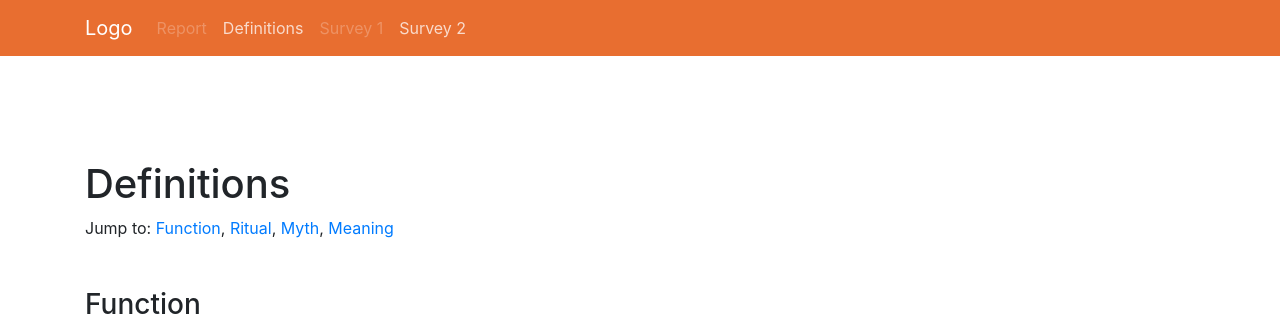
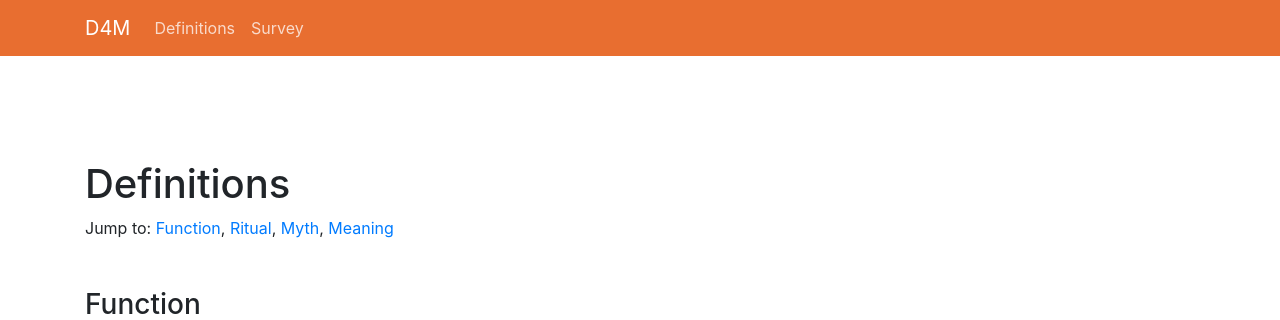
Before and after one commit to megagustav/DfM-Content, a PHP site: page /definitions/index.php in a window 1280 px wide. Shown: the top 320 px of the page. Run offline with PHP 8.4, Linux system fonts and the light colour scheme; some libraries are stand-ins or nearby versions.

Commit message:
added redirect and changed menu

```diff
--- a/header.php
+++ b/header.php
@@ -26,24 +26,24 @@
 
 	<nav class="fixed-top navbar navbar-expand-sm navbar-dark bg-warning">
 		<div class="container">
-			<a class="navbar-brand" href="../">Logo <span class="sr-only">(current)</span></a>
+			<a class="navbar-brand" href="../">D4M <span class="sr-only">(current)</span></a>
 			<button class="navbar-toggler" type="button" data-toggle="collapse" data-target="#navbarSupportedContent" aria-controls="navbarSupportedContent" aria-expanded="false" aria-label="Toggle navigation">
 				<span class="navbar-toggler-icon"></span>
 			</button>
 
 			<div class="collapse navbar-collapse" id="navbarSupportedContent">
 				<ul class="navbar-nav mr-auto">
-					<li class="nav-item">
+					<!--li class="nav-item">
 						<a class="nav-link disabled" href="/report" tabindex="-1" aria-disabled="true">Report</a>
-					</li>
+					</li-->
 					<li class="nav-item">
 						<a class="nav-link" href="/definitions">Definitions</a>
 					</li>
+					<!--li class="nav-item">
+						<a class="nav-link disabled" href="/survey1">Survey 1</a>
+					</li-->
 					<li class="nav-item">
-						<a class="nav-link disabled" href="/survey1">Survey 1</a>
-					</li>
-					<li class="nav-item">
-						<a class="nav-link" href="/survey2">Survey 2</a>
+						<a class="nav-link" href="/survey2">Survey</a>
 					</li>
 				</ul>
 			</div>
```
Also changed, not shown: index.php (+6 -1 lines).
